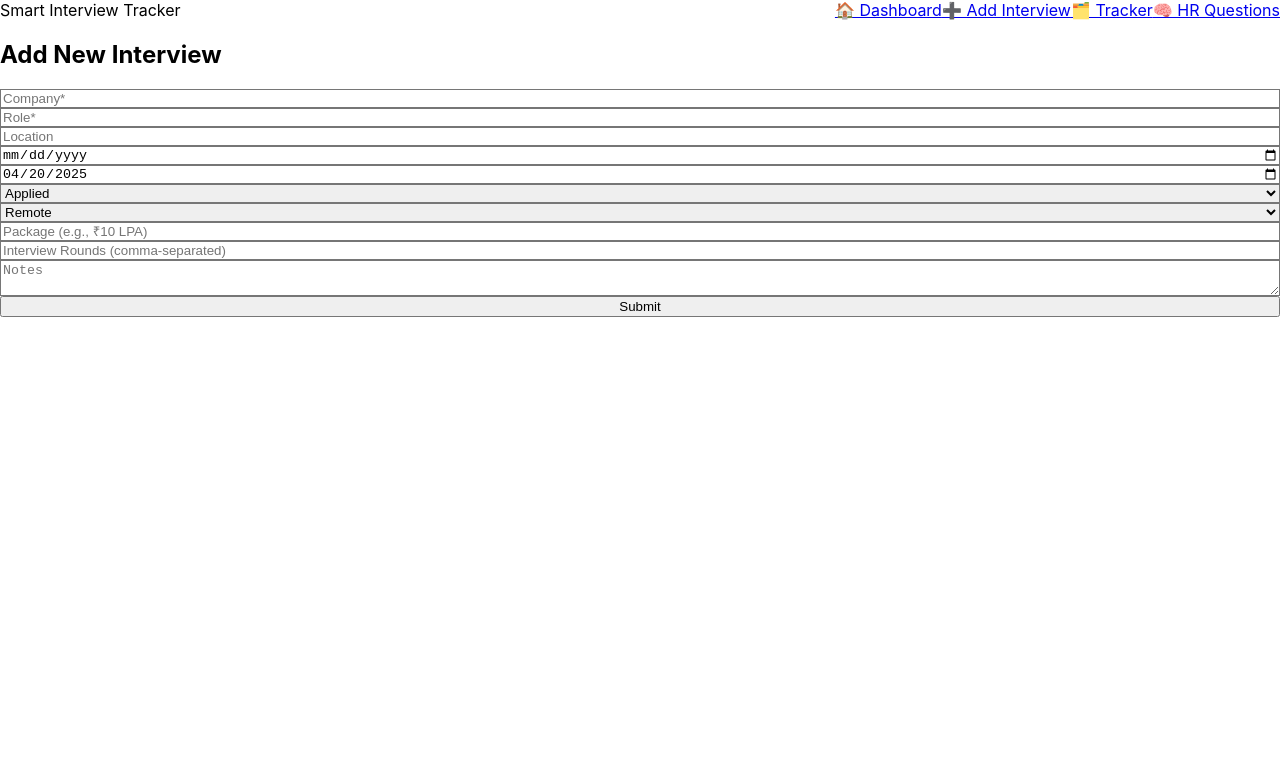
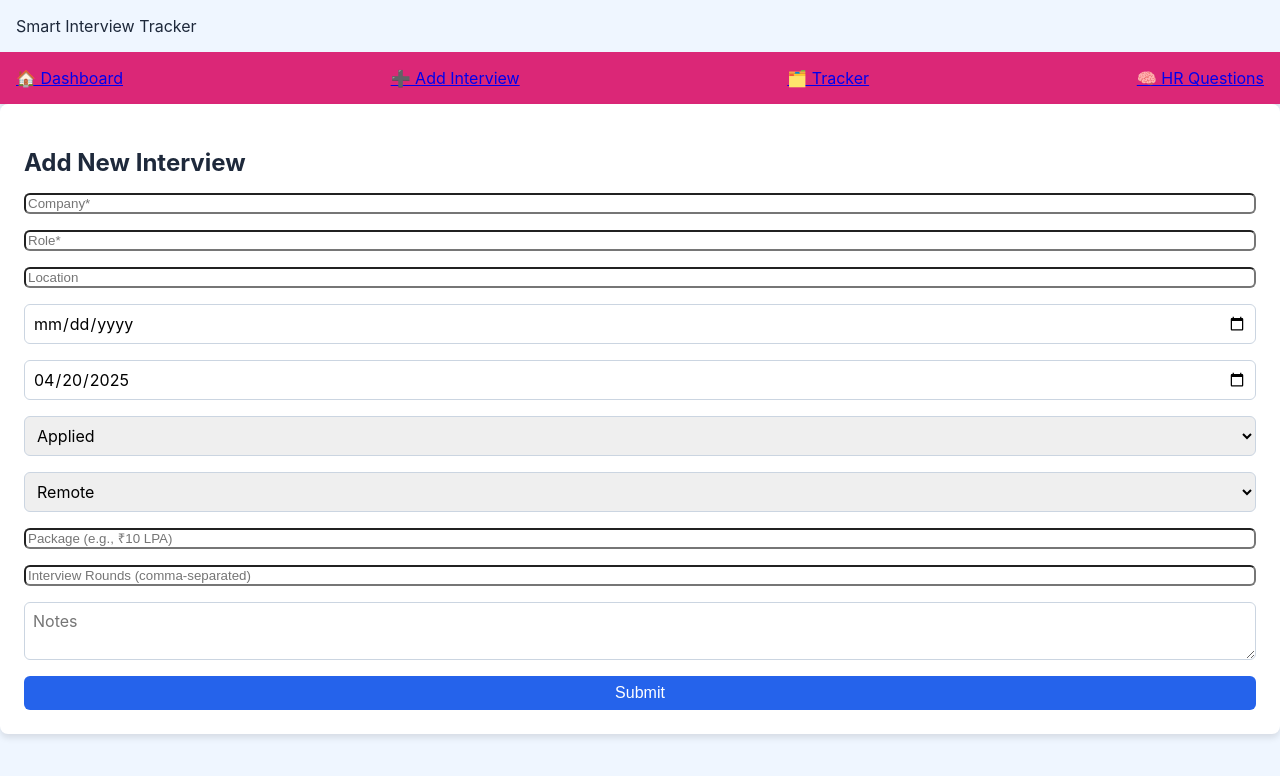
Before and after one commit to YashikaSShetty/smart-interview-tracker, a React (Create React App) app in the folder client/: page /add in a window 1280 px wide. Shown: the top 776 px of the page. Built offline with nearby package versions, Linux system fonts and the light colour scheme.

Commit message:
Changes in css

```diff
--- a/client/src/App.js
+++ b/client/src/App.js
@@ -9,19 +9,17 @@ import Resources from './pages/Resources';
 function App() {
   return (
     <Router>
- <div class="bg-blue-50 text-gray-800">
-  <nav class="bg-pink-600 text-white p-4 shadow-xl">
-    <div class="flex justify-between items-center">
-      <div class="text-lg font-semibold">Smart Interview Tracker</div>
-      <div class="space-x-4">
-        <Link to="/" className="hover:bg-gradient-to-r hover:from-pink-500 hover:to-yellow-500 px-3 py-2 rounded">🏠 Dashboard</Link>
-        <Link to="/add" className="hover:bg-gradient-to-r hover:from-yellow-400 hover:to-pink-500 px-3 py-2 rounded">➕ Add Interview</Link>
-        <Link to="/tracker" className="hover:bg-gradient-to-r hover:from-yellow-300 hover:bg-pink-600 px-3 py-2 rounded">🗂️ Tracker</Link>
-        <Link to="/resources" className="hover:bg-gradient-to-r hover:from-yellow-200 hover:bg-pink-700 px-3 py-2 rounded">🧠 HR Questions</Link>
-      </div>
-    </div>
-  </nav>
-        <main className="flex-grow p-6">
+      <div className="flex h-screen bg-blue-50 text-gray-800">
+        <aside className="w-64 bg-pink-600 text-white flex flex-col shadow-xl">
+          <div className="text-lg font-semibold p-4 border-b border-pink-500">Smart Interview Tracker</div>
+          <nav className="flex flex-col flex-grow p-4 space-y-2">
+            <Link to="/" className="px-3 py-2 rounded transition transform hover:scale-105 hover:bg-gradient-to-r hover:from-pink-500 hover:to-yellow-500">🏠 Dashboard</Link>
+            <Link to="/add" className="px-3 py-2 rounded transition transform hover:scale-105 hover:bg-gradient-to-r hover:from-yellow-400 hover:to-pink-500">➕ Add Interview</Link>
+            <Link to="/tracker" className="px-3 py-2 rounded transition transform hover:scale-105 hover:bg-gradient-to-r hover:from-yellow-300 hover:bg-pink-600">🗂️ Tracker</Link>
+            <Link to="/resources" className="px-3 py-2 rounded transition transform hover:scale-105 hover:bg-gradient-to-r hover:from-yellow-200 hover:bg-pink-700">🧠 HR Questions</Link>
+          </nav>
+        </aside>
+        <main className="flex-grow p-6 overflow-auto">
           <Routes>
             <Route path="/" element={<Dashboard />} />
             <Route path="/add" element={<AddInterview />} />
--- a/client/src/index.css
+++ b/client/src/index.css
@@ -1,18 +1,185 @@
-
-@tailwind base;
-@tailwind components;
-@tailwind utilities;
+/* Reset and base styles */
+* {
+  box-sizing: border-box;
+}
 
 body {
   margin: 0;
   font-family: -apple-system, BlinkMacSystemFont, 'Segoe UI', 'Roboto', 'Oxygen',
     'Ubuntu', 'Cantarell', 'Fira Sans', 'Droid Sans', 'Helvetica Neue',
     sans-serif;
+  background-color: #eff6ff; /* light blue background similar to Tailwind's blue-50 */
+  color: #1e293b; /* dark slate color similar to Tailwind's gray-800 */
   -webkit-font-smoothing: antialiased;
   -moz-osx-font-smoothing: grayscale;
+  transition: background-color 0.3s ease, color 0.3s ease;
 }
 
-code {
-  font-family: source-code-pro, Menlo, Monaco, Consolas, 'Courier New',
-    monospace;
+/* Navigation bar */
+nav {
+  background-color: #db2777; /* Tailwind pink-600 */
+  color: white;
+  padding: 1rem;
+  box-shadow: 0 4px 6px rgba(0,0,0,0.1);
+  display: flex;
+  justify-content: space-between;
+  align-items: center;
+  transition: background-color 0.3s ease;
 }
+
+nav .title {
+  font-size: 1.25rem;
+  font-weight: 600;
+}
+
+nav .nav-links a {
+  color: white;
+  padding: 0.5rem 0.75rem;
+  border-radius: 0.375rem;
+  text-decoration: none;
+  margin-left: 0.5rem;
+  transition: background 0.3s ease, color 0.3s ease, transform 0.2s ease;
+  display: inline-block;
+}
+
+nav .nav-links a:hover {
+  background: linear-gradient(to right, #ec4899, #fbbf24); /* pink to yellow gradient */
+  color: #1e293b;
+  transform: scale(1.05);
+}
+
+/* Container */
+.container {
+  max-width: 768px;
+  margin: 2rem auto;
+  padding: 0 1rem;
+}
+
+/* Headings */
+h2 {
+  font-size: 1.5rem;
+  font-weight: 700;
+  margin-bottom: 1rem;
+  transition: color 0.3s ease;
+}
+
+/* Form styles */
+form {
+  display: grid;
+  gap: 1rem;
+}
+
+/* Card style for Add Interview form */
+.card {
+  background-color: white;
+  border-radius: 0.5rem;
+  padding: 1.5rem;
+  box-shadow: 0 4px 6px rgba(0,0,0,0.1);
+  transition: box-shadow 0.3s ease;
+}
+
+.card:hover {
+  box-shadow: 0 6px 12px rgba(0,0,0,0.15);
+}
+
+input[type="text"],
+input[type="date"],
+select,
+textarea {
+  padding: 0.5rem;
+  border: 1px solid #cbd5e1; /* Tailwind gray-300 */
+  border-radius: 0.375rem;
+  font-size: 1rem;
+  font-family: inherit;
+  transition: border-color 0.3s ease, box-shadow 0.3s ease;
+}
+
+input[type="text"]:focus,
+input[type="date"]:focus,
+select:focus,
+textarea:focus {
+  outline: none;
+  border-color: #2563eb; /* Tailwind blue-600 */
+  box-shadow: 0 0 0 3px rgba(37, 99, 235, 0.3);
+}
+
+/* Button */
+button {
+  background-color: #2563eb; /* Tailwind blue-600 */
+  color: white;
+  padding: 0.5rem 1rem;
+  border: none;
+  border-radius: 0.375rem;
+  font-size: 1rem;
+  cursor: pointer;
+  transition: background-color 0.3s ease, transform 0.2s ease;
+}
+
+button:hover {
+  background-color: #1e40af; /* Tailwind blue-800 */
+  transform: scale(1.05);
+}
+
+/* Table styles */
+table {
+  width: 100%;
+  border-collapse: collapse;
+  margin-top: 1rem;
+  transition: box-shadow 0.3s ease;
+}
+
+th,
+td {
+  border: 1px solid #cbd5e1; /* Tailwind gray-300 */
+  padding: 0.5rem;
+  text-align: left;
+  transition: background-color 0.3s ease;
+}
+
+th {
+  background-color: #e0e7ff; /* Tailwind indigo-100 */
+  font-weight: 600;
+}
+
+tr:hover td {
+  background-color: #c7d2fe; /* Tailwind indigo-200 */
+}
+
+/* HR Interview Questions spacing */
+.hr-question {
+  margin-bottom: 1.5rem;
+  padding: 1rem;
+  background-color: white;
+  border-radius: 0.5rem;
+  box-shadow: 0 2px 4px rgba(0,0,0,0.05);
+  transition: box-shadow 0.3s ease;
+}
+
+.hr-question:hover {
+  box-shadow: 0 4px 8px rgba(0,0,0,0.1);
+}
+
+/* Dashboard spacing optimization */
+.dashboard-container {
+  display: flex;
+  flex-wrap: wrap;
+  gap: 1.5rem;
+  padding: 1rem 0;
+}
+
+/* Utility classes */
+.text-center {
+  text-align: center;
+}
+
+.mb-4 {
+  margin-bottom: 1rem;
+}
+
+.p-4 {
+  padding: 1rem;
+}
+
+.rounded {
+  border-radius: 0.375rem;
+}
--- a/client/src/pages/AddInterview.jsx
+++ b/client/src/pages/AddInterview.jsx
@@ -40,7 +40,7 @@ const AddInterview = () => {
   };
 
   return (
-    <div className="p-6 max-w-xl mx-auto">
+    <div className="p-6 max-w-xl mx-auto card">
       <h2 className="text-2xl font-bold mb-4">Add New Interview</h2>
       <form onSubmit={handleSubmit} className="grid gap-4">
         <input name="company" placeholder="Company*" onChange={handleChange} required className="p-2 border rounded" />
--- a/client/src/pages/Dashboard.jsx
+++ b/client/src/pages/Dashboard.jsx
@@ -13,11 +13,13 @@ const [interviews, setInterviews] = useState([]);
   }, []);
 
   return (
-    <div className="p-6">
+    <div className="container dashboard-container p-6">
       <h1 className="text-3xl font-bold mb-4">Your Interviews</h1>
-      <div className="grid grid-cols-1 md:grid-cols-2 gap-4">
+      <div className="flex flex-wrap gap-6">
         {interviews.map((item) => (
-          <InterviewCard key={item._id} interview={item} />
+          <div key={item._id} className="card w-full md:w-5/12">
+            <InterviewCard interview={item} />
+          </div>
         ))}
       </div>
     </div>
--- a/client/src/pages/Resources.jsx
+++ b/client/src/pages/Resources.jsx
@@ -64,7 +64,7 @@ const Resources = () => {
         {questions.length > 0 && (
           <ul>
             {questions.map((question, index) => (
-              <li key={index}>{question}</li>
+              <li key={index} className="hr-question">{question}</li>
             ))}
           </ul>
         )}
```
